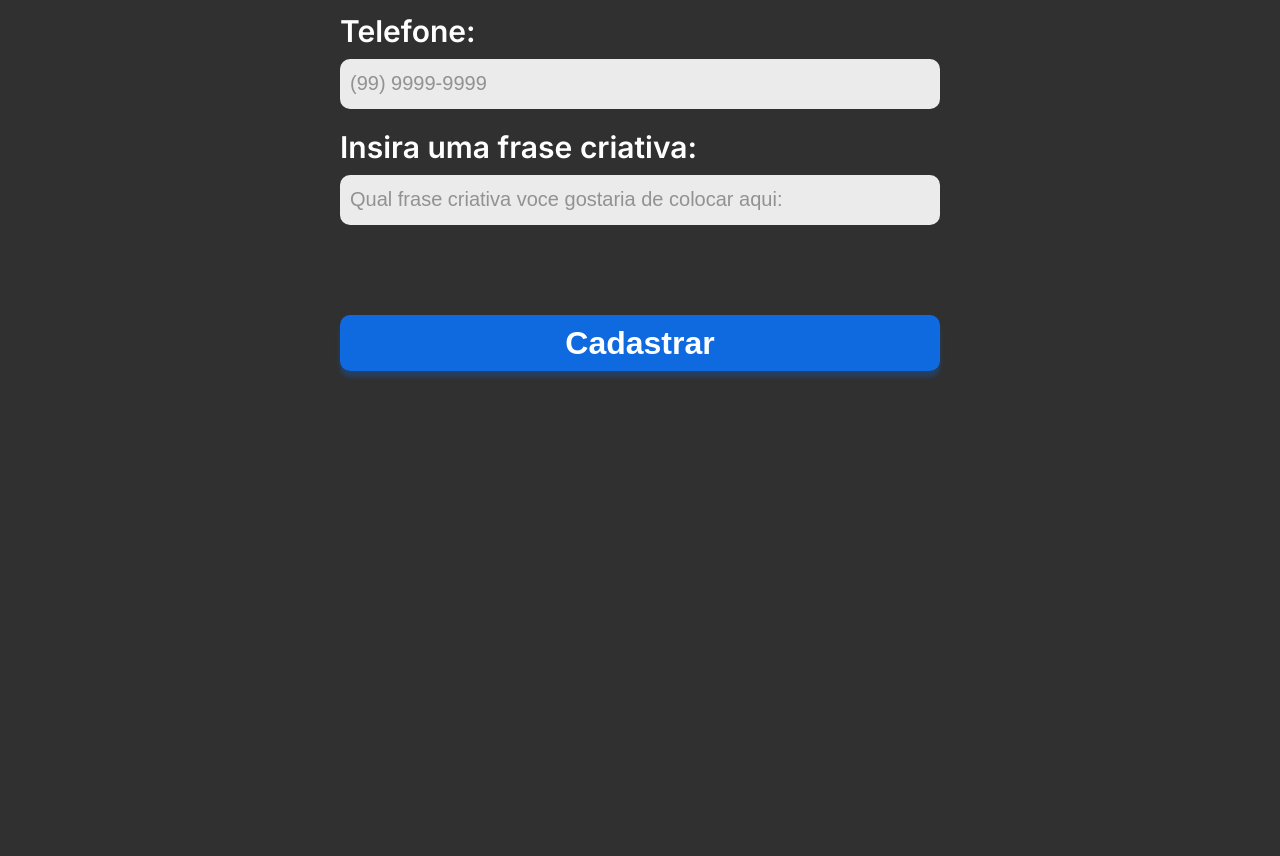
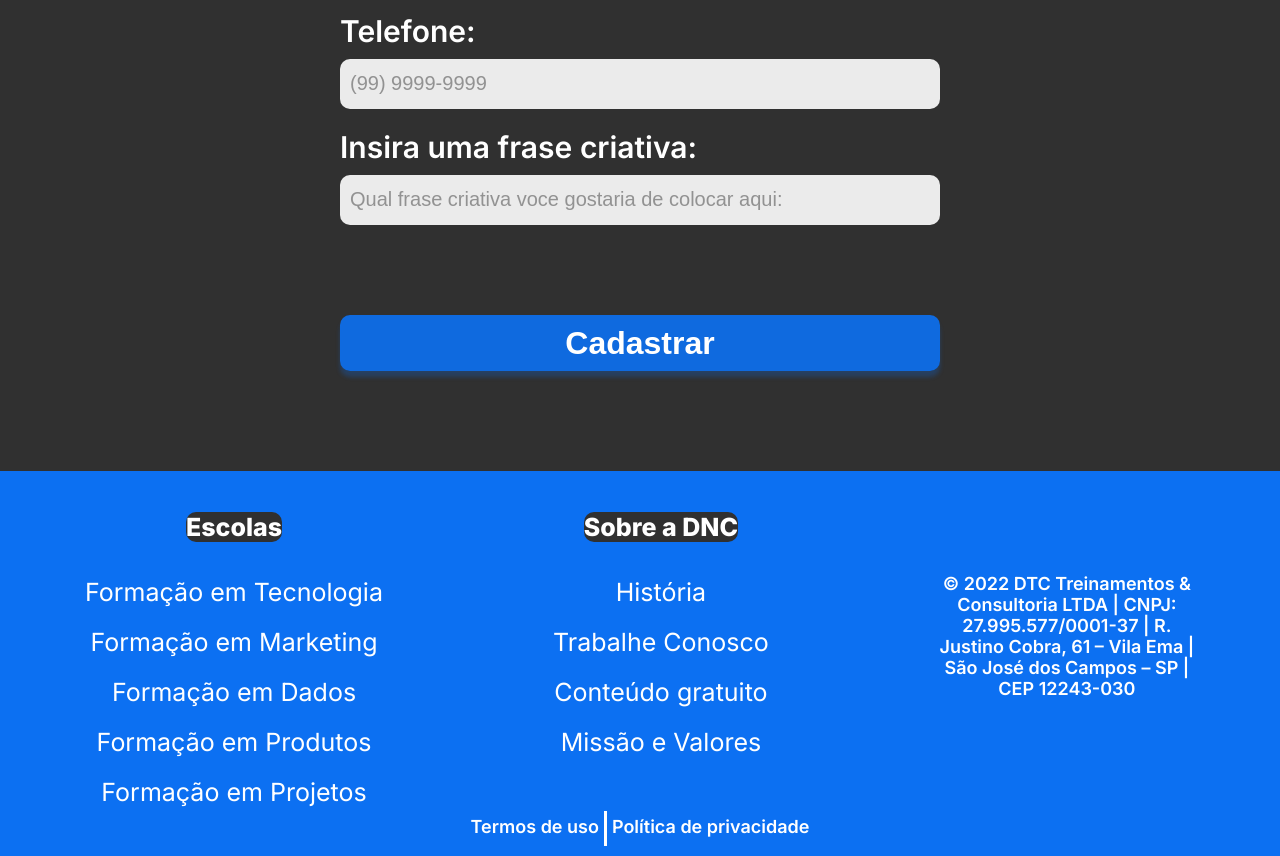
Before and after one commit to guuih-alves/bootcamp-dnc, a plain HTML site: page index.html in a window 1280 px wide. Shown: the part 1166-2022 px from the top of the page. Before the commit the page ends 1637 px from the top, so only its background shows below. Drawn offline with Linux system fonts and the light colour scheme.

Commit message:
Adicionado footer

```diff
--- a/index.html
+++ b/index.html
@@ -71,6 +71,42 @@
             </form>
     </section>
 
+    <footer>
+        <div class="linha1">
+            <nav>
+                <h5>Escolas</h5>
+                <ul>
+                    <li><a href="">Formação em Tecnologia</a></li>
+                    <li><a href="">Formação em Marketing</a></li>
+                    <li><a href="">Formação em Dados</a></li>
+                    <li><a href="">Formação em Produtos</a></li>
+                    <li><a href="">Formação em Projetos</a></li>
+
+                </ul>
+            </nav>
+
+            <nav>
+                <h5>Sobre a DNC</h5>
+                <ul>
+                    <li><a href="">História</a></li>
+                    <li><a href="">Trabalhe Conosco</a></li>
+                    <li><a href="">Conteúdo gratuito</a></li>
+                    <li><a href="">Missão e Valores</a></li>
+
+                </ul>
+            </nav>
+
+            <div class="endereco">
+                © 2022 DTC Treinamentos & Consultoria LTDA | CNPJ: 27.995.577/0001-37 | R. Justino Cobra, 61 – Vila Ema | São José dos Campos – SP | CEP 12243-030
+            </div>
+        </div>
+
+        <div class="linha2">
+            <a href="">Termos de uso</a>
+            <a href="">Política de privacidade</a>
+        </div>
+
+    </footer>
 
 
 </body>
--- a/style.css
+++ b/style.css
@@ -169,3 +169,97 @@
             box-shadow: 0px 6px 4px rgba(12,112,242,0.25);
             cursor: pointer;
         }
+
+        /* Footer */
+
+        footer{
+            width: 100%;
+            background-color: var(--azul-dnc);
+        }
+
+        footer .linha1{
+            display: flex;
+            justify-content: space-around;
+            align-items: center;
+        }
+
+        footer ul{
+            list-style: none;
+            margin: 0px;
+            padding: 0px;
+            font-size: 25px;
+        }
+
+        footer nav{
+            display: flex;
+            flex-direction: column;
+            align-items: center;
+            height: 330px;
+        }
+
+        footer h5{
+            text-align: center;
+            color: white;
+            font-weight: 800;
+            font-size: 25px;
+            font-family: var(--fonte-padrao);
+            background-color: var(--preto-dnc);
+            border-radius: 10px;
+            padding: 10px 10px 10 10px;
+            margin-bottom: 15px;
+        }
+
+        footer ul li {
+            text-align: center;
+            color: white;
+            font-size: 600;
+            font-size: 25px;
+            font-family: var(--fonte-padrao);
+            margin: 20px 0px 20px 0px;
+
+        }
+
+        footer ul li a {
+            color: white;
+            text-decoration: none;
+        }
+
+        footer ul li a:hover{
+            color: var(--cinza-hover);
+        }
+
+        footer .endereco{
+            font-weight: 600;
+            font-size: 18px;
+            font-family: var(--fonte-padrao);
+            color: white;
+            text-align: center;
+            width: 20%;
+
+        }
+
+        footer .linha2{
+            height: 35px;
+            display: flex;
+            justify-content: center;
+            margin: opx;
+            padding: 10px 10px 10px 10px;
+        }
+
+        footer .linha2 a{
+            font-family: var(--fonte-padrao);
+            font-size: 18px;
+            font-weight: 600;
+            color: white;
+            text-decoration: none;
+            padding: 5px;
+
+        }
+
+        footer .linha2 a:first-child{
+            border-right:3px solid white;
+        }
+
+        footer .linha2 a:hover{
+            color: var(--cinza-hover);
+        }
```
